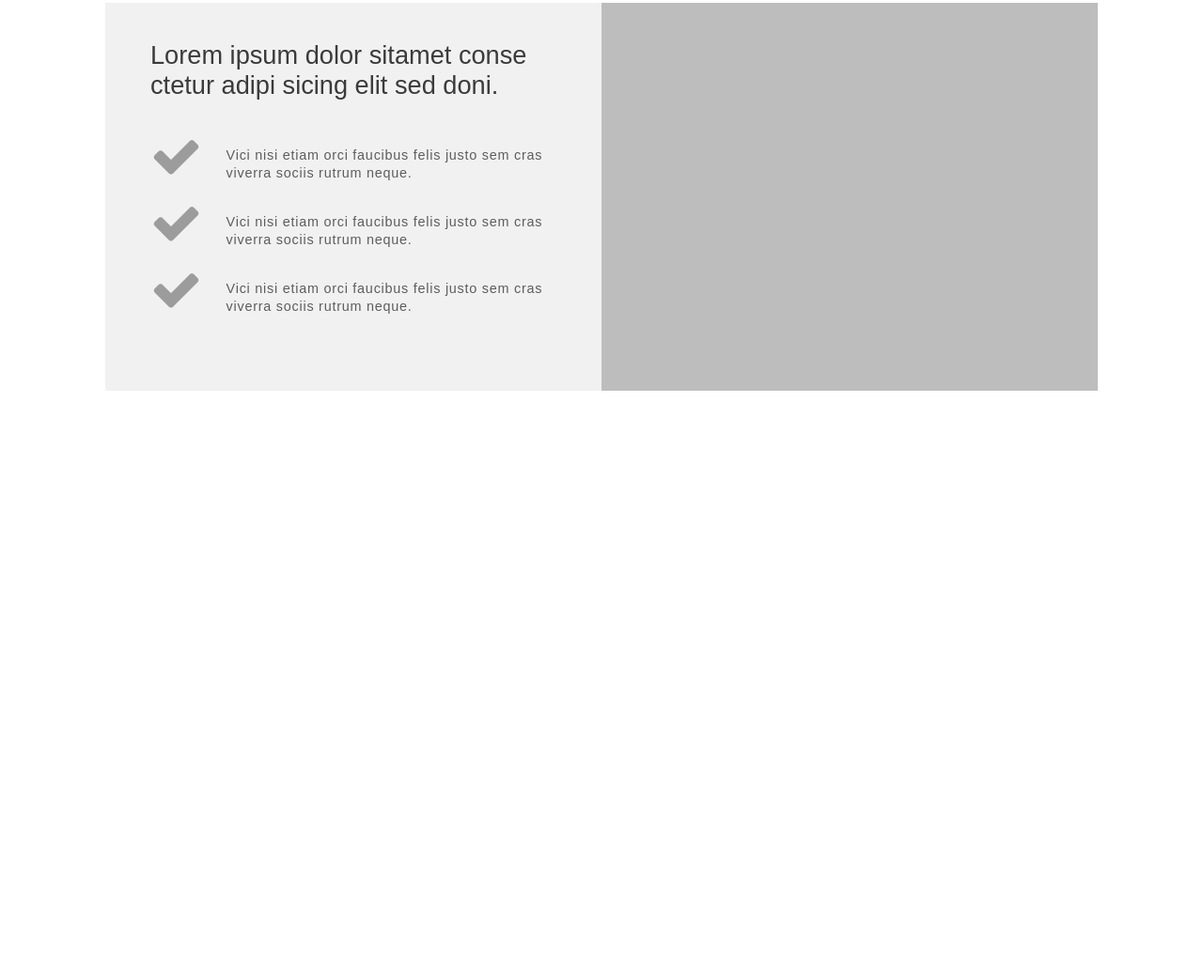
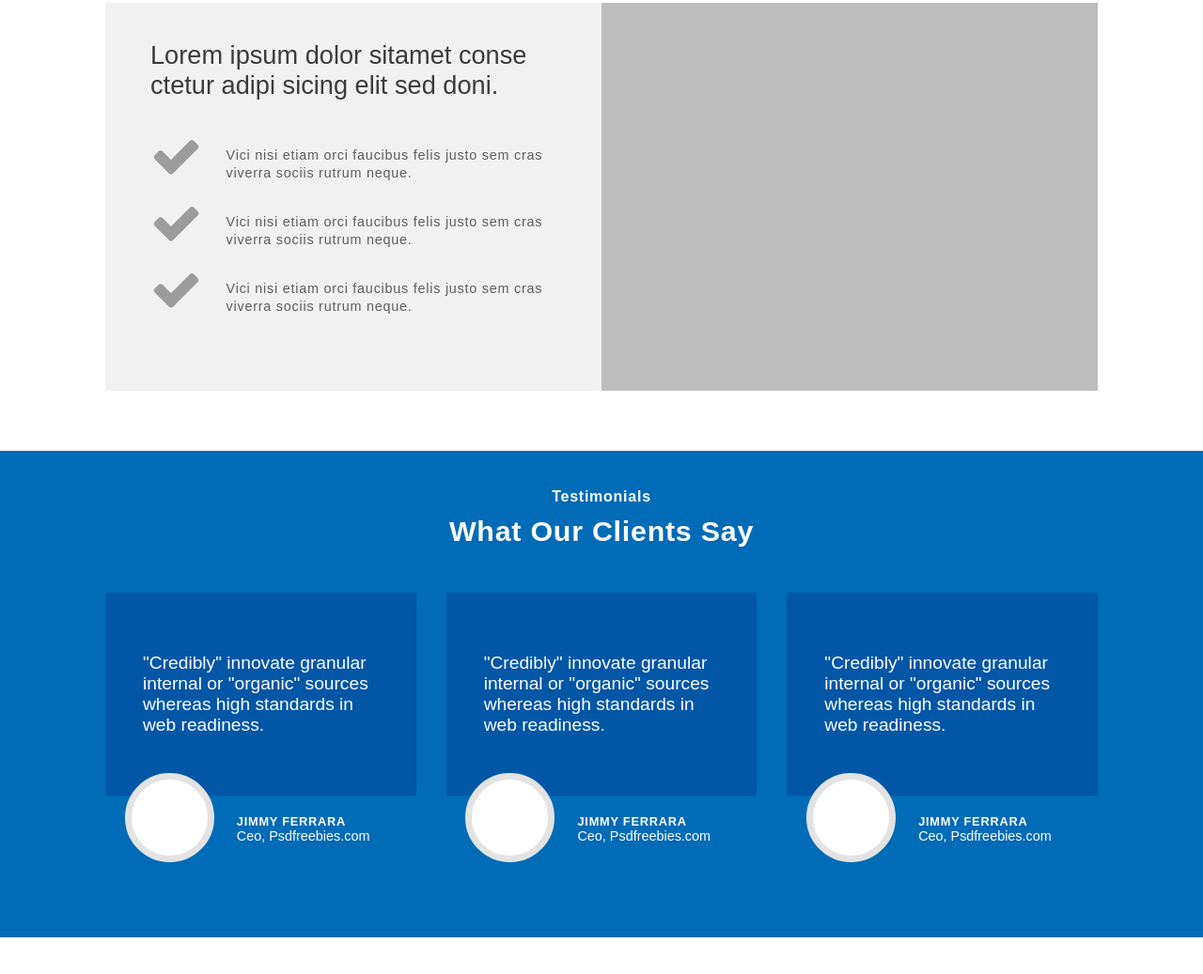
Before and after one commit to Himanshuu03/Copying-template, a plain HTML site: page index.html in a window 1280 px wide. Shown: the part 1479-2516 px from the top of the page at 94% size. Before the commit the page ends 1975 px from the top, so only its background shows below. Drawn offline with Linux system fonts and the light colour scheme.

Commit message:
testimonial

```diff
--- a/index.html
+++ b/index.html
@@ -1,11 +1,14 @@
 <!DOCTYPE html>
 <html lang="en">
   <head>
-    <meta charset="UTF-8">
-    <meta name="viewport" content="width=device-width, initial-scale=1.0">
+    <meta charset="UTF-8" />
+    <meta name="viewport" content="width=device-width, initial-scale=1.0" />
     <title>Document</title>
-    <link href="style.css" rel="stylesheet">
-    <link rel="stylesheet" href="https://maxcdn.bootstrapcdn.com/font-awesome/4.7.0/css/font-awesome.min.css">
+    <link href="style.css" rel="stylesheet" />
+    <link
+      rel="stylesheet"
+      href="https://maxcdn.bootstrapcdn.com/font-awesome/4.7.0/css/font-awesome.min.css"
+    />
   </head>
   <body>
     <div class="container">
@@ -13,21 +16,37 @@
         <div class="main-header">
           <div class="main-header-part-1">
             <div>
-                        <i class="fa fa-envelope-open" aria-hidden="true" style="font-size: 24px;"></i>
+              <i
+                class="fa fa-envelope-open"
+                aria-hidden="true"
+                style="font-size: 24px"
+              ></i>
               <p class="icon-name">Pinar@gmail.com</p>
             </div>
             <div class="header-border">
-                        <i class="fa fa-phone" aria-hidden="true" style="font-size: 24px;"></i>
+              <i
+                class="fa fa-phone"
+                aria-hidden="true"
+                style="font-size: 24px"
+              ></i>
               <p class="icon-name">85 26 37 48 59</p>
             </div>
             <div>
-                        <i class="fa fa-clock-o" aria-hidden="true" style="font-size: 24px;"></i>
+              <i
+                class="fa fa-clock-o"
+                aria-hidden="true"
+                style="font-size: 24px"
+              ></i>
               <p class="icon-name">Mon - Sat : 9AM - 6PM</p>
             </div>
           </div>
           <div class="main-header-part-2">
             <div class="hidden">
-                        <i class="fa fa-caret-square-o-down" aria-hidden="true" style="font-size: 24px;"></i>
+              <i
+                class="fa fa-caret-square-o-down"
+                aria-hidden="true"
+                style="font-size: 24px"
+              ></i>
             </div>
             <div>LOGIN</div>
             <div class="nav-border">SUPPORT</div>
@@ -37,7 +56,8 @@
         <div class="nav">
           <div class="nav-logo">
             <div class="nav-logo-text">
-                        <h1 class="first-nav">ULTRA</h1><h1 class="second-nav">PREMIUN</h1>
+              <h1 class="first-nav">ULTRA</h1>
+              <h1 class="second-nav">PREMIUN</h1>
             </div>
             <p>Psdfreebies.com</p>
           </div>
@@ -59,8 +79,14 @@
             <p class="m-p-c-h">Psdfreebies.com</p>
           </div>
           <div class="main-page-text">
-                    <p>Lorem insum dolor sit amet. consectetur adipiscina elit. sed do ejusmod tempor incididunt ut</p>
-                    <p>labore er doiore macna algua. ot enm ad minim venam commodo consecuar</p>
+            <p>
+              Lorem insum dolor sit amet. consectetur adipiscina elit. sed do
+              ejusmod tempor incididunt ut
+            </p>
+            <p>
+              labore er doiore macna algua. ot enm ad minim venam commodo
+              consecuar
+            </p>
           </div>
         </div>
       </div>
@@ -84,8 +110,14 @@
       <div class="why-us">
         <h1>Why us?</h1>
         <div class="why-us-content">
-                <p>Vici nisi etiam orci faucibus felis justo sem cras viverra sociis rutrum neque.</p>
-                 <p>Massa sit sociis sapien. Rhoncus eu adipiscing integer laoreet a ante metus vidi</p>
+          <p>
+            Vici nisi etiam orci faucibus felis justo sem cras viverra sociis
+            rutrum neque.
+          </p>
+          <p>
+            Massa sit sociis sapien. Rhoncus eu adipiscing integer laoreet a
+            ante metus vidi
+          </p>
           <p>massa. Aenean eleitend.</p>
         </div>
       </div>
@@ -93,48 +125,146 @@
         <div class="why-us-2-content">
           <div class="card-why-us-2">
             <div class="why-us-2-img">
-                        <img src="./ASSESTS/share.png ">
+              <img src="./ASSESTS/share.png " />
             </div>
             <div>
-                        <p>Lorem ipsum dolor sit amet consectetur adipisicing elit. Dolores laborum, doloremque mollitia perspiciatis omnis tenetur maxime nemo neque, veniam repudiandae minus consectetur blanditiis quia quae eaque odit? Ratione, doloremque placeat!</p>
+              <p>
+                Lorem ipsum dolor sit amet consectetur adipisicing elit. Dolores
+                laborum, doloremque mollitia perspiciatis omnis tenetur maxime
+                nemo neque, veniam repudiandae minus consectetur blanditiis quia
+                quae eaque odit? Ratione, doloremque placeat!
+              </p>
             </div>
           </div>
 
           <div class="card-why-us-2 border-card">
             <div class="why-us-2-img">
-                        <img src="./ASSESTS/think.png">
+              <img src="./ASSESTS/think.png" />
             </div>
             <div>
-                        <p>Lorem ipsum dolor sit amet consectetur adipisicing elit. Dolores laborum, doloremque mollitia perspiciatis omnis tenetur maxime nemo neque, veniam repudiandae minus consectetur blanditiis quia quae eaque odit? Ratione, doloremque placeat!</p>
+              <p>
+                Lorem ipsum dolor sit amet consectetur adipisicing elit. Dolores
+                laborum, doloremque mollitia perspiciatis omnis tenetur maxime
+                nemo neque, veniam repudiandae minus consectetur blanditiis quia
+                quae eaque odit? Ratione, doloremque placeat!
+              </p>
             </div>
           </div>
           <div class="card-why-us-2">
             <div class="why-us-2-img">
-                        <img src="./ASSESTS/clock.png">
+              <img src="./ASSESTS/clock.png" />
             </div>
             <div>
-                        <p>Lorem ipsum dolor sit amet consectetur adipisicing elit. Dolores laborum, doloremque mollitia perspiciatis omnis tenetur maxime nemo neque, veniam repudiandae minus consectetur blanditiis quia quae eaque odit? Ratione, doloremque placeat!</p>
+              <p>
+                Lorem ipsum dolor sit amet consectetur adipisicing elit. Dolores
+                laborum, doloremque mollitia perspiciatis omnis tenetur maxime
+                nemo neque, veniam repudiandae minus consectetur blanditiis quia
+                quae eaque odit? Ratione, doloremque placeat!
+              </p>
             </div>
           </div>
         </div>
       </div>
       <div class="tiker">
         <div class="tiker-content">
-                <h3>Lorem ipsum dolor sitamet conse ctetur adipi sicing elit sed doni.</h3>
+          <h3>
+            Lorem ipsum dolor sitamet conse ctetur adipi sicing elit sed doni.
+          </h3>
           <div class="tiker-content-part">
-                    <i class="fa fa-check" aria-hidden="true" style="font-size: 55px; color: rgb(156,156,156);"></i>
-                    <p>Vici nisi etiam orci faucibus felis justo sem cras viverra sociis rutrum neque.</p>
+            <i
+              class="fa fa-check"
+              aria-hidden="true"
+              style="font-size: 55px; color: rgb(156, 156, 156)"
+            ></i>
+            <p>
+              Vici nisi etiam orci faucibus felis justo sem cras viverra sociis
+              rutrum neque.
+            </p>
           </div>
           <div class="tiker-content-part">
-                    <i class="fa fa-check" aria-hidden="true" style="font-size: 55px; color: rgb(156,156,156);"></i>
-                    <p>Vici nisi etiam orci faucibus felis justo sem cras viverra sociis rutrum neque.</p>
+            <i
+              class="fa fa-check"
+              aria-hidden="true"
+              style="font-size: 55px; color: rgb(156, 156, 156)"
+            ></i>
+            <p>
+              Vici nisi etiam orci faucibus felis justo sem cras viverra sociis
+              rutrum neque.
+            </p>
           </div>
           <div class="tiker-content-part">
-                    <i class="fa fa-check" aria-hidden="true" style="font-size: 55px; color: rgb(156,156,156);"></i>
-                    <p>Vici nisi etiam orci faucibus felis justo sem cras viverra sociis rutrum neque.</p>
+            <i
+              class="fa fa-check"
+              aria-hidden="true"
+              style="font-size: 55px; color: rgb(156, 156, 156)"
+            ></i>
+            <p>
+              Vici nisi etiam orci faucibus felis justo sem cras viverra sociis
+              rutrum neque.
+            </p>
           </div>
         </div>
-            <div class="tiker-photo">
+        <div class="tiker-photo"></div>
+      </div>
+      <div class="testimonial">
+        <p class="testimonial-head">Testimonials</p>
+        <h2>What Our Clients Say</h2>
+        <div class="testimonial-cards">
+            <div class="testimonial-user">
+                <div class="testimonial-card">
+                  <div>
+                    <p>
+                      "Credibly" innovate granular internal or "organic" sources
+                      whereas high standards in web readiness.
+                    </p>
+                  </div>
+                </div>
+                <div class="testimonil-data">
+                  <div class="user-img">
+
+                  </div>
+                  <div class="testimonil-data-parts">
+                    <p class="testimonil-data-name">JIMMY FERRARA</p>
+                    <p class="testimonil-data-title">Ceo, Psdfreebies.com</p>
+                  </div>
+              </div>
+            </div>
+          <div class="testimonial-user">
+            <div class="testimonial-card ">
+              <div>
+                <p>
+                  "Credibly" innovate granular internal or "organic" sources
+                  whereas high standards in web readiness.
+                </p>
+              </div>
+            </div>
+            <div class="testimonil-data">
+              <div class="user-img">
+              </div>
+              <div class="testimonil-data-parts">
+                <p class="testimonil-data-name">JIMMY FERRARA</p>
+                <p class="testimonil-data-title">Ceo, Psdfreebies.com</p>
+              </div>
+          </div>
+        </div>
+          <div class="testimonial-user">
+              <div class="testimonial-card">
+                <div>
+                  <p>
+                    "Credibly" innovate granular internal or "organic" sources
+                    whereas high standards in web readiness.
+                  </p>
+                </div>
+              </div>
+              <div class="testimonil-data">
+                <div class="user-img">
+                </div>
+                <div class="testimonil-data-parts">
+                    <p class="testimonil-data-name">JIMMY FERRARA</p>
+                    <p class="testimonil-data-title">Ceo, Psdfreebies.com</p>
+                </div>
+            </div>
+          </div>
         </div>
       </div>
     </div>
--- a/style.css
+++ b/style.css
@@ -184,7 +184,7 @@
 }
 .why-us-2{
     margin-right:7rem;
-    margin-left: 7rem;
+    margin-left:7rem;
 }
 .why-us-2-content{
     display: flex;
@@ -223,7 +223,7 @@
 }
 .tiker{
     margin-top: 6rem;
-    margin-bottom: 5rem;
+    margin-bottom: 4rem;
     margin-left: 7rem;
     margin-right: 7rem;
     display: flex;
@@ -258,6 +258,66 @@
     display: flex;
     align-items:end;
     margin-bottom: 1rem;
+}
+.testimonial{
+    display: flex;
+    flex-direction: column;
+    align-items: center;
+    background-color: rgb(0,107,182);
+    padding-top: 2.5rem;
+    color: white;
+    margin-bottom: 4rem;
+    padding-bottom: 5rem;
+}
+.testimonial-head{
+    letter-spacing: 0.02cm;
+    font-size: 1rem;
+    margin-bottom:.6rem;
+    font-weight: 600;
+}
+.testimonial h2{
+    letter-spacing: 0.02cm;
+    font-size: 1.9rem;
+    margin-bottom:3rem;
+}
+.testimonial-cards{
+    margin-right: 5rem;
+    margin-left: 7rem;
+    display: flex;
+}
+.testimonial-card{
+    border-radius: 2px;
+    padding: 4rem 2.5rem 4rem 2.5rem;
+    background-color: rgb(1,86,166);
+    font-size: 1.2rem;
+    font-weight: 100;
+    margin-right: 2rem;
+}
+.user-img{
+    height: 95px;
+    width: 95px;
+    background-color: white;
+    border-radius: 50%;
+    border: 7px solid rgb(227,227,227);
+}
+.testimonil-data{
+    margin-top: -1.5rem;
+    margin-left: 1.3rem;
+    display: flex;
+    align-items: center;
+}
+.testimonil-data-name{
+    font-size: .8rem;
+    font-weight: 600;
+    letter-spacing: 0.02cm;
+}
+
+.testimonil-data-parts{
+    padding:1.5rem 0rem 0rem 1.5rem;
+}
+.testimonil-data-title{
+    font-weight: 100;
+    font-size: .9rem;
 }
 @media only screen and (max-width: 1080px){
     .main-header{
@@ -320,6 +380,12 @@
         display: flex;
         justify-content: center;
     }
+    .testimonial-cards{
+        flex-direction: column;
+    }
+    .testimonial-user{
+        margin-bottom: 2rem;
+    }
 }
 @media only screen and (max-width: 520px){
     .main-header-part-1{
@@ -349,6 +415,13 @@
         margin-bottom: 2rem;
         margin-right:.4rem;
         margin-left: .4rem;
+    }
+    .testimonial-cards{
+        margin-left: 1rem;
+        margin-right: 1rem;
+    }
+    .testimonial-card{
+        margin-right: 0rem;
     }
 }
 @media only screen and (max-width: 650px){
```
Lines whose indentation alone changed are shown as unchanged.
